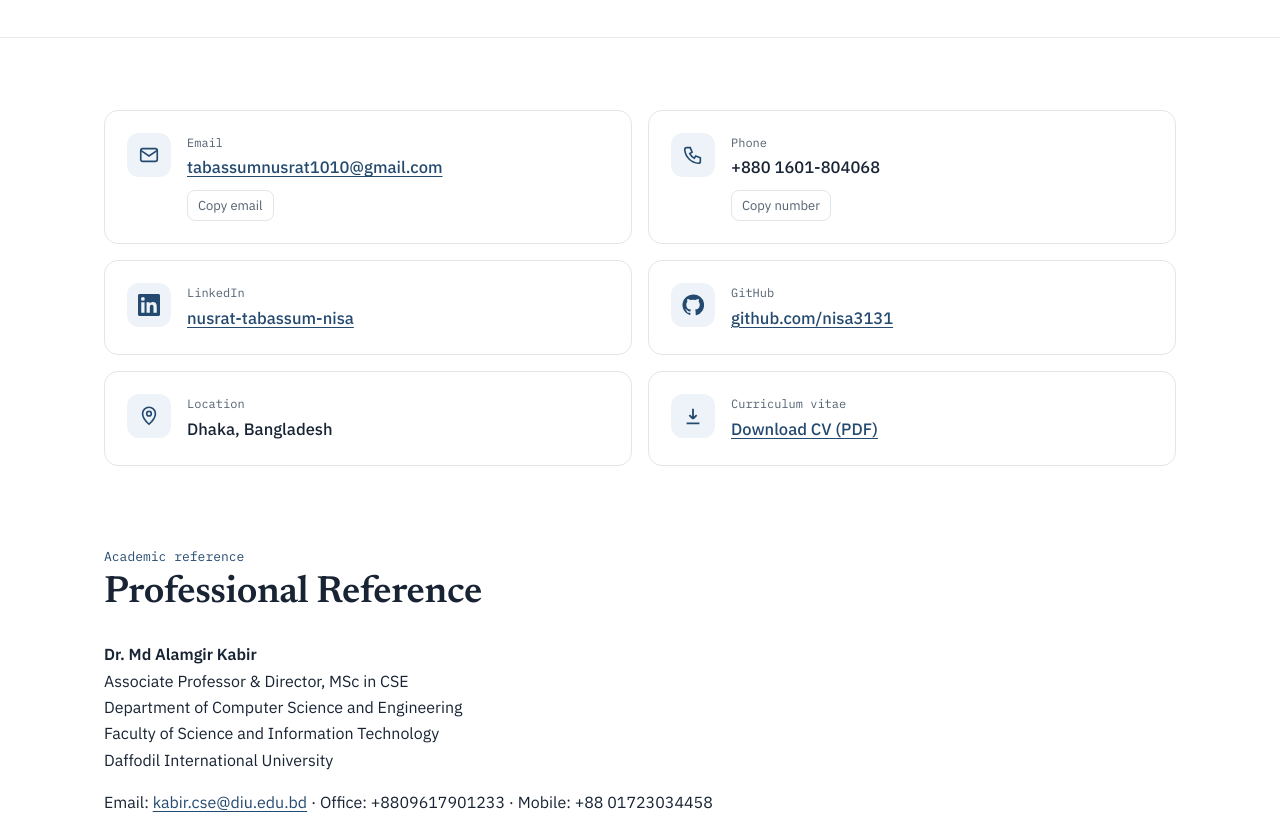
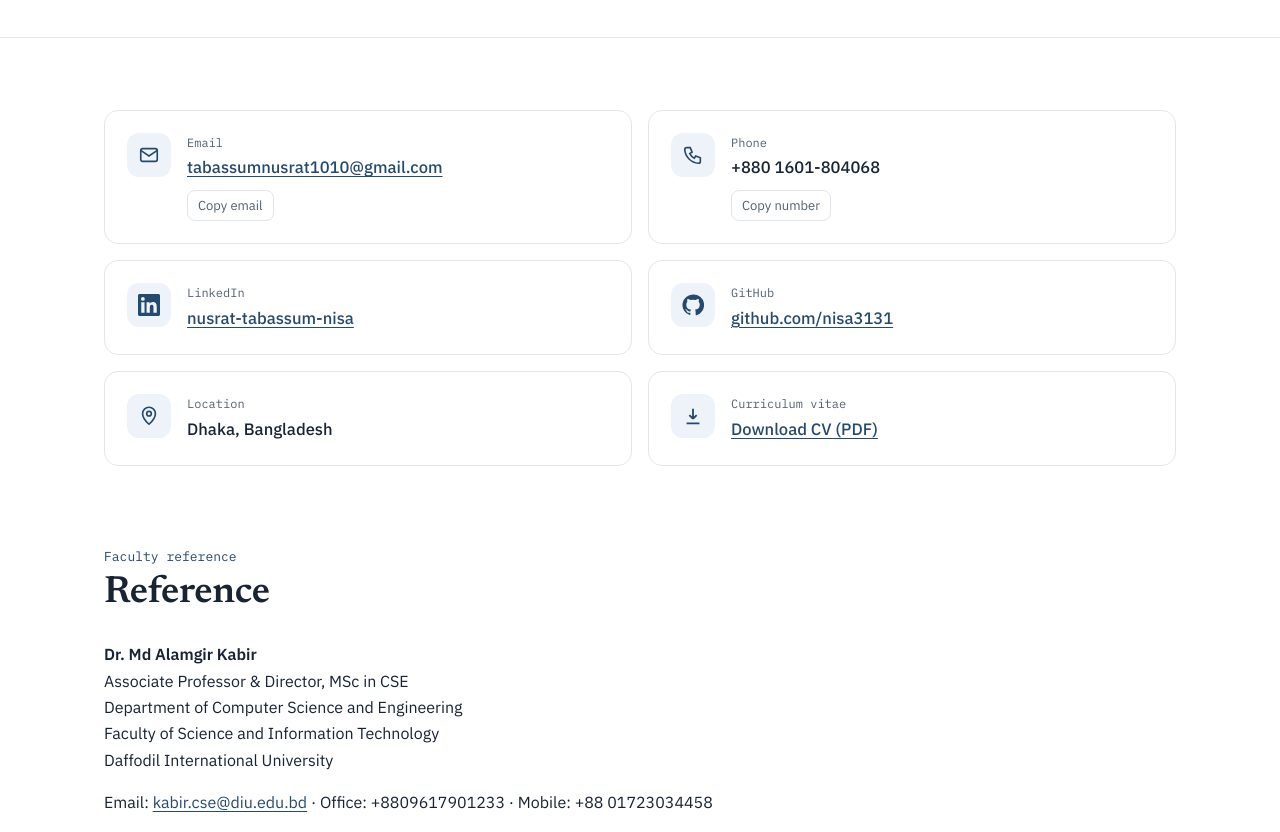
Before and after one commit to nisa3131/portfolio, a plain HTML site: page contact.html in a window 1280 px wide. Shown: the part 264-1096 px from the top of the page. Drawn offline with Linux system fonts and the light colour scheme.

Commit message:
Refine industrial portfolio identity and visible CV links

```diff
--- a/contact.html
+++ b/contact.html
@@ -39,7 +39,7 @@
       <div class="contact-item"><div class="ico"><svg viewBox="0 0 24 24" fill="none" stroke="currentColor" stroke-width="2" aria-hidden="true"><path d="M12 4v11m0 0-4-4m4 4 4-4M5 20h14"/></svg></div><div><span>Curriculum vitae</span><a href="Nusrat_Tabassum_Nisa_CV.pdf">Download CV (PDF)</a></div></div>
     </div>
   </section>
-<section class="section faculty-reference" id="professional-reference"><div class="section-head"><div><span class="num">Academic reference</span><h2>Professional Reference</h2></div></div><p><strong>Dr. Md Alamgir Kabir</strong><br>Associate Professor &amp; Director, MSc in CSE<br>Department of Computer Science and Engineering<br>Faculty of Science and Information Technology<br>Daffodil International University</p><p>Email: <a href="mailto:kabir.cse@diu.edu.bd">kabir.cse@diu.edu.bd</a> · Office: +8809617901233 · Mobile: +88 01723034458</p><p><a href="https://faculty.daffodilvarsity.edu.bd/profile/cse/alamgirkabir.html">Official faculty profile</a></p></section>
+<section class="section faculty-reference" id="reference"><div class="section-head"><div><span class="num">Faculty reference</span><h2>Reference</h2></div></div><p><strong>Dr. Md Alamgir Kabir</strong><br>Associate Professor &amp; Director, MSc in CSE<br>Department of Computer Science and Engineering<br>Faculty of Science and Information Technology<br>Daffodil International University</p><p>Email: <a href="mailto:kabir.cse@diu.edu.bd">kabir.cse@diu.edu.bd</a> · Office: +8809617901233 · Mobile: +88 01723034458</p><p><a href="https://faculty.daffodilvarsity.edu.bd/profile/cse/alamgirkabir.html">Official faculty profile</a></p></section>
 </main>
 <footer class="site-footer">
   <div class="wrap">
```
